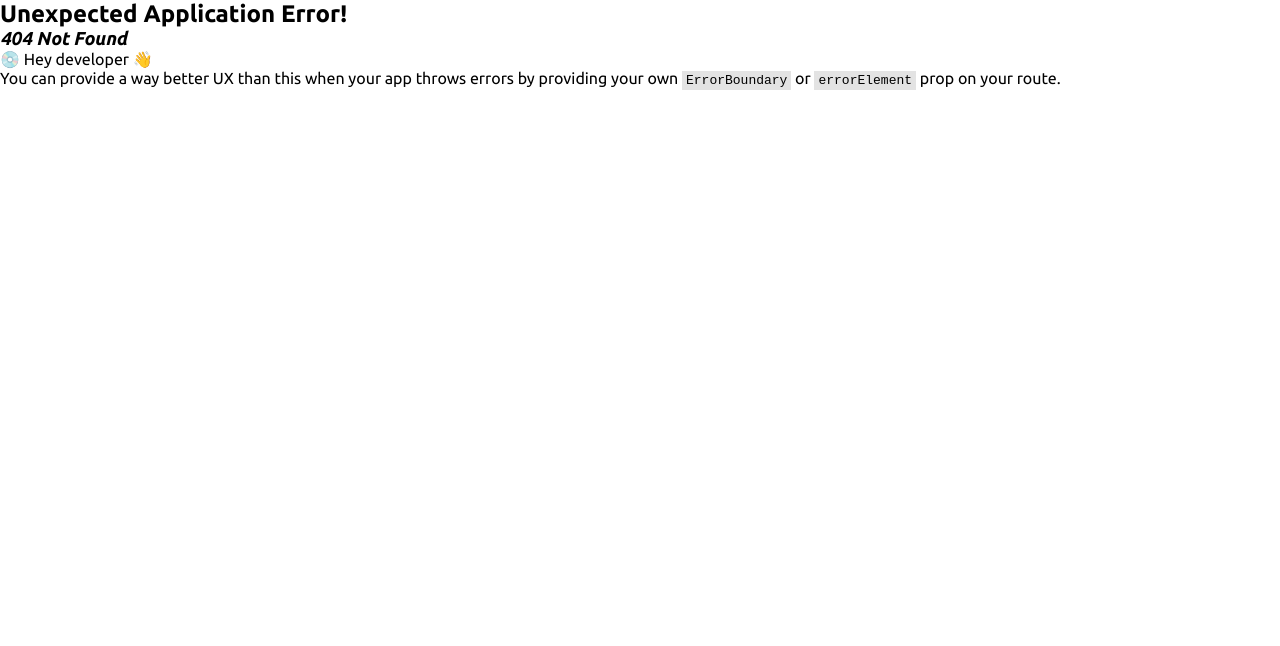
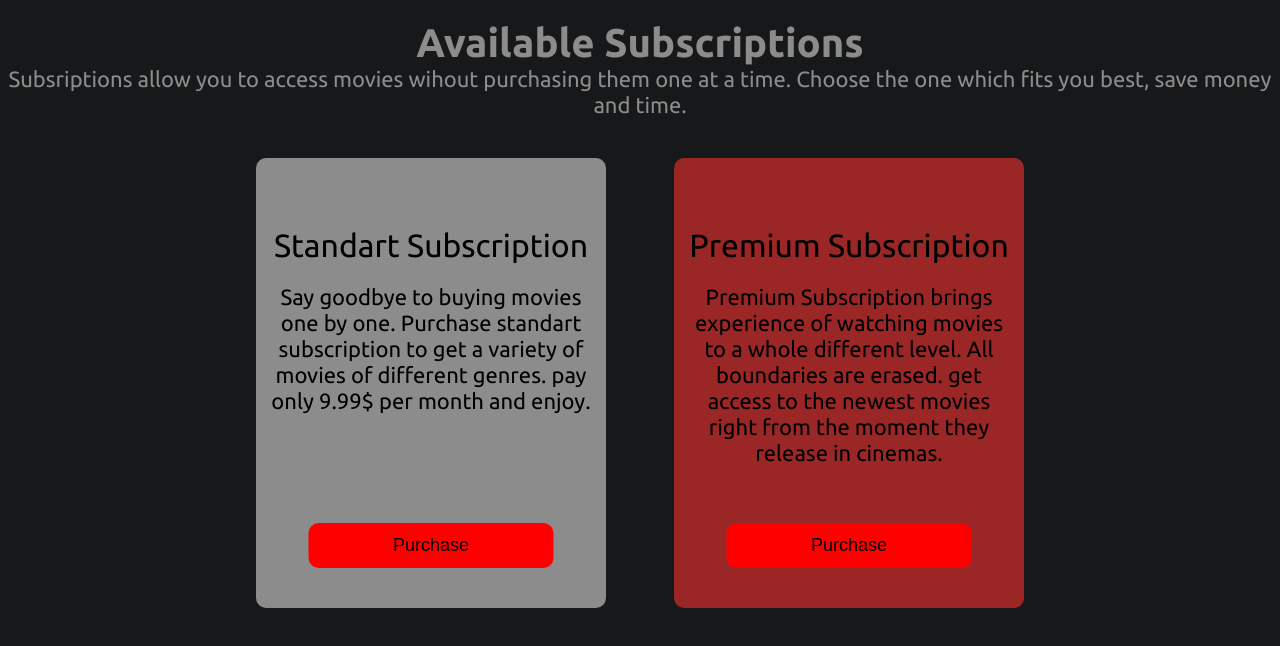
Before and after one commit to AlexGedevan/Netflix-Clone, a React (Vite) app: page /subscriptions in a window 1280 px wide. Before the commit this address had no page. Shown: the top 646 px of the page. Built offline with nearby package versions, Linux system fonts and the light colour scheme.

Commit message:
subscriptions page

```diff
--- a/src/App.jsx
+++ b/src/App.jsx
@@ -4,6 +4,7 @@ import LandingPage from "./pages/LandingPage/LandingPage";
 import RegisterPage from "./pages/RegisterPage/RegisterPage";
 import Home from "./pages/home/Home";
 import Error from "./components/error/Error";
+import Subsriptions from "./pages/subscriptions/Subsriptions";
 
 const router = createBrowserRouter([
   {
@@ -25,6 +26,10 @@ const router = createBrowserRouter([
         path: "/error",
         element: <Error />,
       },
+      {
+        path: "/subscriptions",
+        element: <Subsriptions />,
+      },
     ],
   },
 ]);
--- a/src/components/header/Header.jsx
+++ b/src/components/header/Header.jsx
@@ -1,4 +1,4 @@
-import { useNavigate } from "react-router-dom";
+import { Link, useNavigate } from "react-router-dom";
 import { useMovies } from "../../context/moviesContext";
 import "./header.css";
 import { useState } from "react";
@@ -17,7 +17,9 @@ function Header() {
   return (
     <div className="section-header">
       <div className="header">
-        <h1 className="header-title">Netflix</h1>
+        <Link to="/home" className="header-title">
+          Netflix
+        </Link>
         <input
           type="text"
           placeholder="Enter movie name..."
@@ -26,7 +28,9 @@ function Header() {
         />
         <div className="header-right">
           <p style={{ color: "white" }}>UNLIMITED TV SHOWS & MOVIES</p>
-          <button className="join-now-btn">{currentUser.displayName}</button>
+          <Link to="/subscriptions" className="join-now-btn">
+            Subscribe
+          </Link>
           <button className="log-out-btn" onClick={handleLogOut}>
             Log Out
           </button>
--- a/src/components/header/header.css
+++ b/src/components/header/header.css
@@ -15,6 +15,7 @@
 
 .header-title {
   color: red;
+  text-decoration: none;
 }
 
 .header-right {
@@ -28,6 +29,7 @@
   border: none;
   border-radius: 2px;
   color: white;
+  cursor: pointer;
 }
 
 .log-out-btn {
--- /dev/null
+++ b/src/pages/subscriptions/Subsriptions.jsx
@@ -0,0 +1,58 @@
+import { useState } from "react";
+import "./subscriptions.css";
+
+function Subsriptions() {
+  const [hoverPurchase1, setHoverPurchase1] = useState(false);
+  const [hoverPurchase2, setHoverPurchase2] = useState(false);
+  return (
+    <div className="page-subscriptions">
+      <div className="subscriptions-content">
+        <h1 className="subscriptions-page-title">Available Subscriptions</h1>
+        <p className="subscriptions-page-info">
+          Subsriptions allow you to access movies wihout purchasing them one at
+          a time. Choose the one which fits you best, save money and time.
+        </p>
+        <div className="subscriptions">
+          <div className="standart-subscription">
+            <div className="standart-subscription-content">
+              <p className="standart-title">Standart Subscription</p>
+              <p className="standart-info">
+                Say goodbye to buying movies one by one. Purchase standart
+                subscription to get a variety of movies of different genres. pay
+                only 9.99$ per month and enjoy.
+              </p>
+              {/* <p className="standart-price">Price : 9.99$</p> */}
+            </div>
+            <button
+              className="standart-purchase-btn"
+              onMouseEnter={() => setHoverPurchase1(true)}
+              onMouseLeave={() => setHoverPurchase1(false)}
+            >
+              {hoverPurchase1 === false ? <p>Purchase</p> : <p>9.99$</p>}
+            </button>
+          </div>
+          <div className="premium-subscription">
+            <div className="premium-subscription-content">
+              <p className="premium-title">Premium Subscription</p>
+              <p className="premium-info">
+                Premium Subscription brings experience of watching movies to a
+                whole different level. All boundaries are erased. get access to
+                the newest movies right from the moment they release in cinemas.
+              </p>
+              {/* <p className="premium-price">Price : 19.99$</p> */}
+            </div>
+            <button
+              className="premium-purchase-btn"
+              onMouseEnter={() => setHoverPurchase2(true)}
+              onMouseLeave={() => setHoverPurchase2(false)}
+            >
+              {hoverPurchase2 === false ? <p>Purchase</p> : <p>19.99$</p>}
+            </button>
+          </div>
+        </div>
+      </div>
+    </div>
+  );
+}
+
+export default Subsriptions;
--- /dev/null
+++ b/src/pages/subscriptions/subscriptions.css
@@ -0,0 +1,138 @@
+.page-subscriptions {
+  background-color: #171819;
+  height: 100vh;
+}
+
+.subscriptions-content {
+  padding-top: 20px;
+}
+
+.subscriptions-page-title {
+  color: rgb(140, 140, 140);
+  font-size: 40px;
+  text-align: center;
+}
+
+.subscriptions-page-info {
+  color: rgb(140, 140, 140);
+  font-size: 22px;
+  text-align: center;
+}
+
+.standart-subscription {
+  background-color: rgb(140, 140, 140);
+  width: 350px;
+  height: 450px;
+  border-radius: 10px;
+}
+.premium-subscription {
+  background-color: rgb(155, 38, 38);
+  width: 350px;
+  height: 450px;
+  border-radius: 10px;
+}
+
+.subscriptions {
+  width: 60%;
+  margin: auto;
+  display: flex;
+  justify-content: space-between;
+  margin-top: 40px;
+  text-align: center;
+}
+
+.standart-title {
+  font-size: 32px;
+}
+
+.standart-price {
+  font-size: 22px;
+  text-decoration: underline;
+}
+
+.standart-info {
+  font-size: 22px;
+}
+
+.standart-purchase-btn {
+  text-decoration: none;
+  background-color: red;
+  border: none;
+  border-radius: 10px;
+  width: 70%;
+  font-size: 18px;
+  padding: 12px 20px;
+  margin: auto;
+  margin-top: 40px;
+  cursor: pointer;
+  position: absolute;
+  bottom: 40px;
+  left: 50%;
+  transform: translateX(-50%);
+  transition: all 0.3s;
+}
+.standart-purchase-btn:hover {
+  color: white;
+  background-color: black;
+  padding: 24px 20px;
+}
+
+.standart-subscription {
+  position: relative;
+}
+.standart-subscription-content {
+  padding: 24px 12px;
+  position: absolute;
+  top: 10%;
+  display: flex;
+  flex-direction: column;
+  gap: 20px;
+}
+
+.premium-title {
+  font-size: 32px;
+}
+
+.premium-price {
+  font-size: 22px;
+  text-decoration: underline;
+}
+
+.premium-info {
+  font-size: 22px;
+}
+
+.premium-purchase-btn {
+  text-decoration: none;
+  background-color: red;
+  border: none;
+  border-radius: 10px;
+  width: 70%;
+  font-size: 18px;
+  padding: 12px 20px;
+  margin: auto;
+  margin-top: 40px;
+  cursor: pointer;
+  position: absolute;
+  bottom: 40px;
+  left: 50%;
+  transform: translateX(-50%);
+  transition: all 0.3s;
+}
+.premium-purchase-btn:hover {
+  color: white;
+  background-color: black;
+  padding: 24px 20px;
+}
+
+.premium-subscription {
+  position: relative;
+}
+.premium-subscription-content {
+  padding: 24px 12px;
+  position: absolute;
+  top: 10%;
+  display: flex;
+  flex-direction: column;
+  gap: 20px;
+}
```
